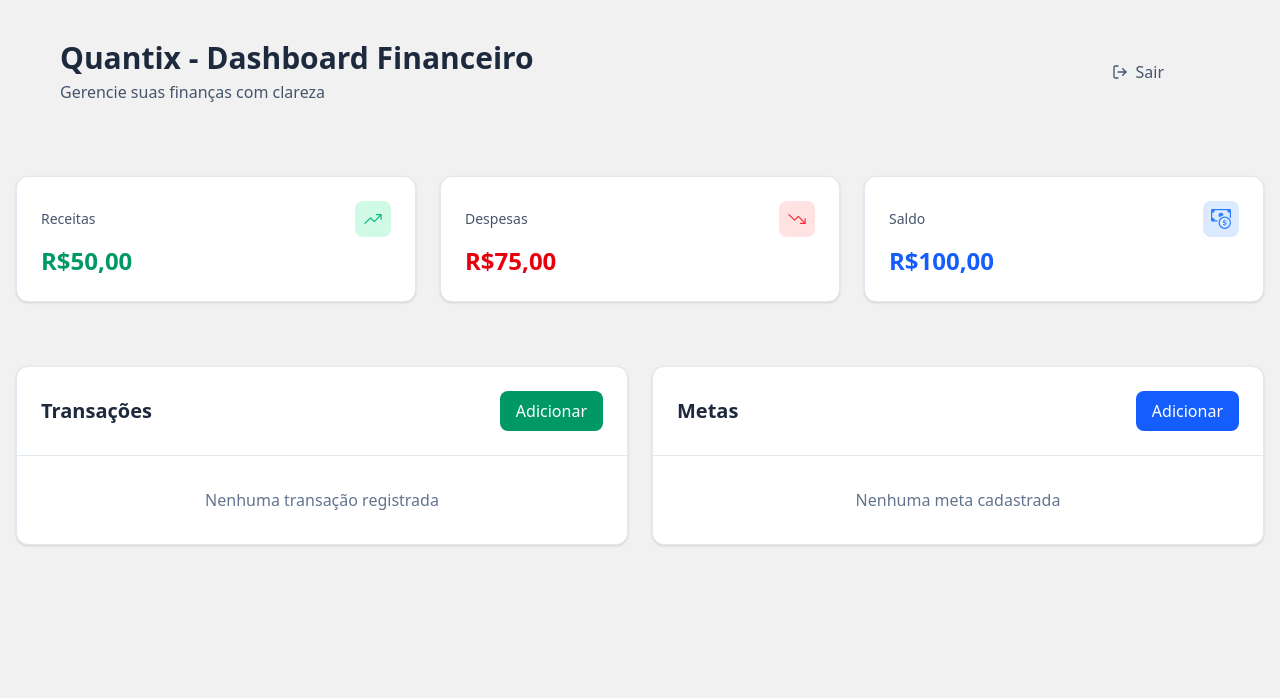
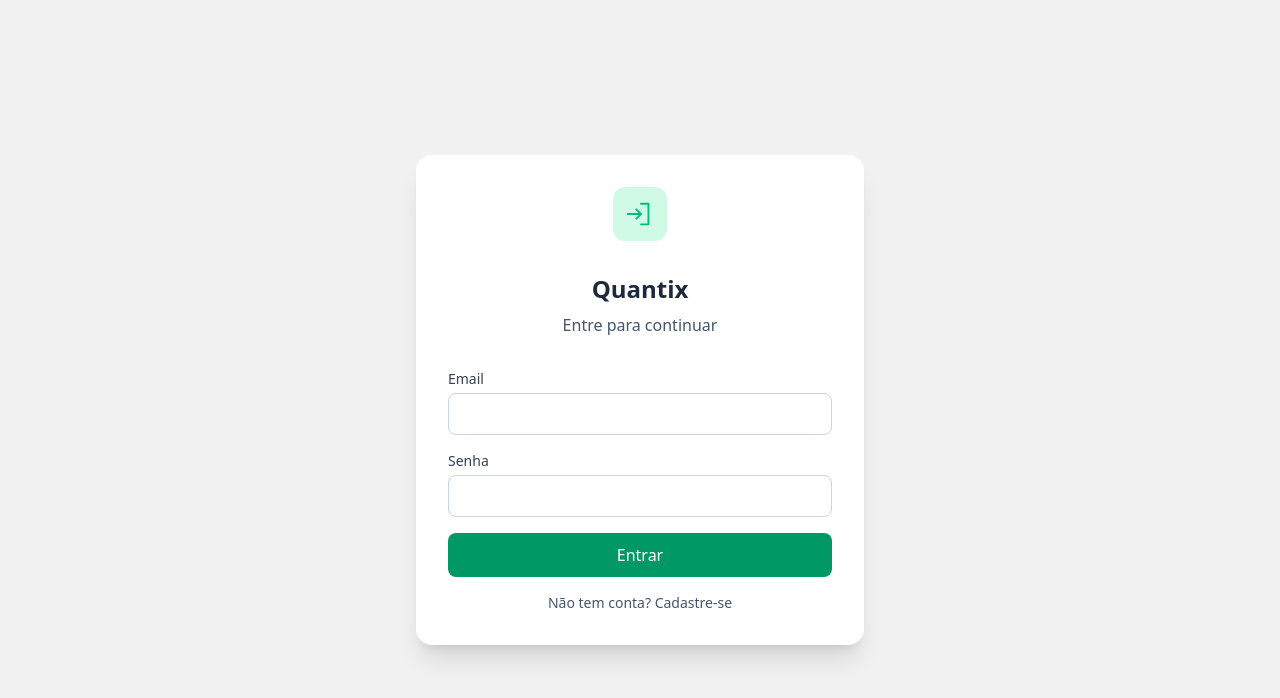
Before and after one commit to RochtBruno/Quantix, a React (Vite) app: page /signin in a window 1280 px wide. Shown: the top 698 px of the page. Built offline with nearby package versions, Linux system fonts and the light colour scheme.

Commit message:
feat: implementado a lógica de rotas protegidas

```diff
--- a/src/components/App/App.jsx
+++ b/src/components/App/App.jsx
@@ -1,27 +1,37 @@
-import React from "react"
-
+import React, {useState} from "react"
+import { Navigate } from "react-router-dom"
 import Header from "../Header/Header.jsx"
 import FinanceCard from "../FinanceCard/FinanceCard.jsx"
 import SignIn from "../SignIn/SignIn.jsx"
 import Transactions from "../Transactions/Transactions.jsx"
 import Goals from "../Goals/Goals.jsx"
+import CurrentUserContext from '../../contexts/CurrentUserContext.js'
 
 function App() {
+	const [currentUser, setCurrentUser] = useState({})
+
+	if(!currentUser){
+		return <Navigate to="/signin" replace/>
+	}
+
+	const handleLogout = () => {
+		setCurrentUser("")
+	}
 
 	return (
 		<>
-    <Header/>
+				<Header handleLogout={handleLogout}/>
 
 				<main className="max-w-7xl mx-auto px-4 py-8 grid grid-cols-3 gap-6">
 					<FinanceCard title={"Receitas"} value={50}/>
 					<FinanceCard title={"Despesas"} value={75}/>
 					<FinanceCard title={"Saldo"} value={100}/>
-      {/* <SignIn /> */}
 				</main>
 				<div className="max-w-7xl mx-auto px-4 py-8 grid grid-cols-1 lg:grid-cols-2 gap-6">
 						<Transactions/>
 						<Goals />
 				</div>
+
 		</>
 	)
 }
--- a/src/components/Header/Header.jsx
+++ b/src/components/Header/Header.jsx
@@ -1,7 +1,7 @@
 
 import { FiLogOut } from "react-icons/fi";
 
-function Header(){
+function Header({handleLogout}){
 	return(
 		<>
 			<header className="grid grid-cols-2 ">
@@ -10,7 +10,7 @@ function Header(){
 					<p className="text-slate-600 mt-1">Gerencie suas finanças com clareza</p>
 				</div>
 				<div className="pr-25 py-10 flex justify-end">
-					<button className="flex items-center gap-2 px-4 py-2 text-slate-600 hover:text-slate-800 hover:cursor-pointer hover:bg-white rounded-lg transition"><FiLogOut /><span>Sair</span></button>
+					<button onClick={handleLogout} className="flex items-center gap-2 px-4 py-2 text-slate-600 hover:text-slate-800 hover:cursor-pointer hover:bg-white rounded-lg transition"><FiLogOut /><span>Sair</span></button>
 				</div>
 			</header>
 		</>
--- a/src/components/SignIn/SignIn.jsx
+++ b/src/components/SignIn/SignIn.jsx
@@ -1,10 +1,26 @@
-import React from "react"
+import React, { useState, useContext } from "react"
 import { PiSignIn } from "react-icons/pi";
+import { Link, useNavigate } from "react-router-dom"
+import CurrentUserContext from "../../contexts/CurrentUserContext.js"
 
 
 function SignIn(){
+
+	const [email, setEmail] = useState("")
+	const [password, setPassword] = useState("")
+	const { setCurrentUser } = useContext(CurrentUserContext)
+	const navigate = useNavigate()
+
+	const handleSubmit = (e) => {
+		e.preventDefault()
+		const user = { email }
+		if(setCurrentUser) setCurrentUser(user)
+		navigate("/", {replace: true})
+	}
+
 	return(
 		<>
+			<div className="fixed inset-0 flex items-center justify-center bg-[#f1f1f1]">
 				<div className="bg-white rounded-2xl shadow-xl p-8 w-full max-w-md">
 					<div className="flex items-center justify-center mb-8">
 						<div className="bg-emerald-100 p-3 rounded-xl">
@@ -13,18 +29,19 @@ function SignIn(){
 					</div>
 					<h1 className="text-2xl font-bold text-center text-slate-800 mb-2">Quantix</h1>
 					<p className="text-slate-600 text-center mb-8">Entre para continuar</p>
-				<form className="space-y-4">
+					<form className="space-y-4" onSubmit={handleSubmit}>
 						<div className="">
 							<label className="block text-sm font-medium text-slate-700 mb-1">Email</label>
-						<input className="w-full px-4 py-2 border border-slate-300 rounded-lg focus:ring-2 focus:ring-emerald-500 focus:border-transparent outline-none transition" />
+							<input className="w-full px-4 py-2 border border-slate-300 rounded-lg focus:ring-2 focus:ring-emerald-500 focus:border-transparent outline-none transition" onChange={(e) => setEmail(e.target.value)}/>
 						</div>
 						<div>
 							<label className="block text-sm font-medium text-slate-700 mb-1">Senha</label>
-						<input className="w-full px-4 py-2 border border-slate-300 rounded-lg focus:ring-2 focus:ring-emerald-500 focus:border-transparent outline-none transition" />
+							<input className="w-full px-4 py-2 border border-slate-300 rounded-lg focus:ring-2 focus:ring-emerald-500 focus:border-transparent outline-none transition" onChange={(e) => setPassword(e.target.value)}/>
 						</div>
 						<button type="submit" className="w-full bg-emerald-600 hover:bg-emerald-700 hover:cursor-pointer text-white font-medium py-2.5 rounded-lg transition disabled:opacity-50 disabled:cursor-not-allowed">Entrar</button>
 					</form>
-				<button className="w-full mt-4 text-sm text-slate-600 hover:text-slate-800 transition">Não tem conta? Cadastre-se</button>
+					<Link to="/signup" className="block w-full mt-4 text-center text-sm text-slate-600 hover:text-slate-800 transition hover:cursor-pointer">Não tem conta? Cadastre-se</Link>
+				</div>
 			</div>
 		</>
 	)
--- a/src/components/SignUp/SignUp.jsx
+++ b/src/components/SignUp/SignUp.jsx
@@ -1,11 +1,27 @@
-import React from "react"
+import React, { useState, useContext }from "react"
 import { PiSignIn } from "react-icons/pi";
+import { Link, useNavigate } from "react-router-dom"
+import CurrentUserContext from "../../contexts/CurrentUserContext.js"
 
 
 function SignUp(){
+
+	const [email, setEmail] = useState("")
+	const [password, setPassword] = useState("")
+	const { setCurrentUser } = useContext(CurrentUserContext)
+	const navigate = useNavigate()
+
+	const handleSubmit = (e) => {
+		e.preventDefault()
+		const user = { email }
+		if (setCurrentUser) setCurrentUser(user)
+		navigate("/", { replace: true })
+	}
+
 	return(
 		<>
-			<div className="bg-white rounded-2xl shadow-xl p-8 w-full max-w-md">
+		<div className="fixed inset-0 flex items-center justify-center bg-[#f1f1f1]">
+			<div className="bg-white rounded-2xl shadow-xl p-8 w-full max-w-md mx-auto">
 				<div className="flex items-center justify-center mb-8">
 					<div className="bg-emerald-100 p-3 rounded-xl">
 						<PiSignIn className={`text-emerald-500 text-3xl`}/>
@@ -13,19 +29,21 @@ function SignUp(){
 				</div>
 				<h1 className="text-2xl font-bold text-center text-slate-800 mb-2">Quantix</h1>
 				<p className="text-slate-600 text-center mb-8">Crie sua conta para começar</p>
-				<form className="space-y-4">
+				<form className="space-y-4" onSubmit={handleSubmit}>
 					<div className="">
 						<label className="block text-sm font-medium text-slate-700 mb-1">Email</label>
-						<input className="w-full px-4 py-2 border border-slate-300 rounded-lg focus:ring-2 focus:ring-emerald-500 focus:border-transparent outline-none transition" />
+						<input className="w-full px-4 py-2 border border-slate-300 rounded-lg focus:ring-2 focus:ring-emerald-500 focus:border-transparent outline-none transition" onChange={(e) => setEmail(e.target.value)}/>
 					</div>
 					<div>
 						<label className="block text-sm font-medium text-slate-700 mb-1">Senha</label>
-						<input className="w-full px-4 py-2 border border-slate-300 rounded-lg focus:ring-2 focus:ring-emerald-500 focus:border-transparent outline-none transition" />
+						<input className="w-full px-4 py-2 border border-slate-300 rounded-lg focus:ring-2 focus:ring-emerald-500 focus:border-transparent outline-none transition" onChange={(e) => setPassword(e.target.value)}/>
 					</div>
 					<button type="submit" className="w-full bg-emerald-600 hover:bg-emerald-700 hover:cursor-pointer text-white font-medium py-2.5 rounded-lg transition disabled:opacity-50 disabled:cursor-not-allowed">Cadastrar-se</button>
 				</form>
-				<button className="w-full mt-4 text-sm text-slate-600 hover:text-slate-800 transition">Já tem conta? Entre</button>
+				<Link to="/signin" className=" block w-full mt-4 text-sm text-center text-slate-600 hover:text-slate-800 transition hover:cursor-pointer">Já tem conta? Entre</Link>
 			</div>
+		</div>
+
 		</>
 	)
 }
--- /dev/null
+++ b/src/contexts/CurrentUserContext.js
@@ -0,0 +1,5 @@
+import { createContext } from 'react'
+
+const CurrentUserContext = createContext()
+
+export default CurrentUserContext
--- a/src/main.jsx
+++ b/src/main.jsx
@@ -1,10 +1,31 @@
-import { StrictMode } from 'react'
+import { StrictMode, useState } from 'react'
 import { createRoot } from 'react-dom/client'
+import {BrowserRouter, Routes, Route, Navigate} from 'react-router-dom'
 import './index.css'
 import App from './components/App/App.jsx'
+import SignIn from './components/SignIn/SignIn.jsx'
+import SignUp from './components/SignUp/SignUp.jsx'
+import CurrentUserContext from './contexts/CurrentUserContext.js'
+
+function Root() {
+  const [currentUser, setCurrentUser] = useState(null)
+
+  return (
+    <CurrentUserContext.Provider value={{ currentUser, setCurrentUser }}>
+      <BrowserRouter>
+        <Routes>
+          <Route path="/signin" element={<SignIn />} />
+          <Route path="/signup" element={<SignUp />} />
+          <Route path="/" element={<App />} />
+          <Route path="*" element={<Navigate to="/" replace />} />
+        </Routes>
+      </BrowserRouter>
+    </CurrentUserContext.Provider>
+  )
+}
 
 createRoot(document.getElementById('root')).render(
   <StrictMode>
-    <App />
-  </StrictMode>,
+    <Root />
+  </StrictMode>
 )
```
Lines whose indentation alone changed are shown as unchanged.
